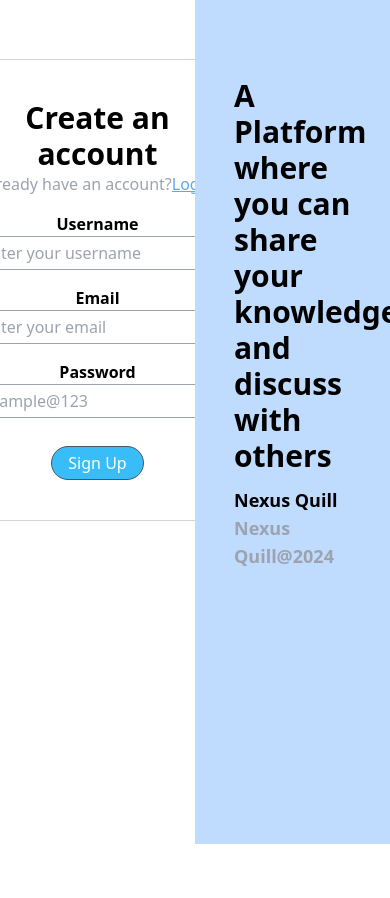
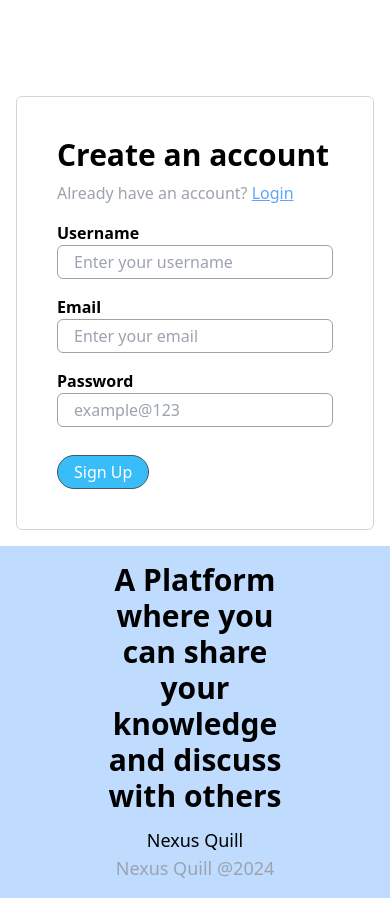
Before and after one commit to Ayushjodd/Nexus-Quill, a React (Vite) app in the folder frontend/: page /signup in a window 390 px wide. Before the commit the page ends 844 px from the top, so only its background shows below. Built offline with nearby package versions, Linux system fonts and the light colour scheme.

Commit message:
responsiveness added in signup and signin page

```diff
--- a/frontend/src/Routes/Signin.tsx
+++ b/frontend/src/Routes/Signin.tsx
@@ -1,3 +1,4 @@
+import React from "react";
 import { useNavigate } from "react-router-dom";
 
 function Signin() {
@@ -41,12 +42,13 @@
             </div>
           </div>
         </div>
-        <div className="hidden md:flex md:w-1/2 bg-blue-200 justify-center items-center">
-          <div className="font-bold text-3xl mx-10 text-center">
-            A Platform where you can share your knowledge and discuss with
-            others
+        <div className="flex justify-center items-center w-full md:w-1/2 bg-blue-200 p-4 md:p-0">
+          <div className="text-center mx-[20%] md:mx-0 md:w-[80%] lg:w-[60%]">
+            <div className="font-bold text-3xl">
+              A Platform where you can share your knowledge and discuss with others
+            </div>
             <div className="text-lg pt-3">Nexus Quill</div>
-            <div className="text-gray-400 text-lg">Nexus Quill@2024</div>
+            <div className="text-gray-400 text-lg">Nexus Quill @2024</div>
           </div>
         </div>
       </div>
--- a/frontend/src/Routes/Signup.tsx
+++ b/frontend/src/Routes/Signup.tsx
@@ -6,14 +6,15 @@
   const handleLoginClick = () => {
     navigate("/signin");
   };
+
   return (
     <>
-      <div className="h-screen flex">
-        <div className="w-1/2 justify-items-center text-center">
-          <div className=" border-gray-300 mx-72 mt-[30%] rounded-md p-10 border-[0.1px]">
+      <div className="h-screen flex flex-col md:flex-row">
+        <div className="flex justify-center items-center w-full md:w-1/2 p-4">
+          <div className="border-gray-300 mt-20 md:mt-0 rounded-md p-10 border-[0.1px] w-full max-w-md">
             <div className="text-3xl font-bold">Create an account</div>
-            <div className="text-gray-400">
-              Already have an account?
+            <div className="text-gray-400 mt-2">
+              Already have an account?{' '}
               <span
                 onClick={handleLoginClick}
                 className="text-blue-400 underline hover:text-blue-500 cursor-pointer"
@@ -24,32 +25,35 @@
             <div className="font-bold pt-4">Username</div>
             <input
               type="text"
-              placeholder="enter your username"
-              className="border border-gray-400 rounded-md  p-1 px-4"
-            ></input>
+              placeholder="Enter your username"
+              className="border border-gray-400 rounded-md p-1 px-4 w-full"
+            />
             <div className="font-bold pt-4">Email</div>
             <input
               type="text"
-              placeholder="enter your email"
-              className="border border-gray-400 rounded-md p-1 px-4"
-            ></input>
+              placeholder="Enter your email"
+              className="border border-gray-400 rounded-md p-1 px-4 w-full"
+            />
             <div className="font-bold pt-4">Password</div>
             <input
+              type="password"
               placeholder="example@123"
-              className="border border-gray-400 p-1 rounded-md  px-4"
-            ></input>
+              className="border border-gray-400 p-1 rounded-md px-4 w-full"
+            />
             <div className="pt-3">
-              <button className=" bg-sky-400 rounded-full px-4 py-1 mt-4 text-white hover:bg-sky-500  border-gray-600 border-[0.5px]">
+              <button className="bg-sky-400 rounded-full px-4 py-1 mt-4 text-white hover:bg-sky-500 border-gray-600 border-[0.5px]">
                 Sign Up
               </button>
             </div>
           </div>
         </div>
-        <div className="w-1/2 bg-blue-200 justify-center items-center">
-          <div className="font-bold text-3xl mx-[20%] mt-[40%]">
-          A Platform where you can share your knowledge and discuss with others
+        <div className="flex justify-center items-center w-full md:w-1/2 bg-blue-200 p-4 md:p-0">
+          <div className="text-center mx-[20%] md:mx-0 md:w-[80%] lg:w-[60%]">
+            <div className="font-bold text-3xl">
+              A Platform where you can share your knowledge and discuss with others
+            </div>
             <div className="text-lg pt-3">Nexus Quill</div>
-            <div className="text-gray-400 text-lg">Nexus Quill@2024</div>
+            <div className="text-gray-400 text-lg">Nexus Quill @2024</div>
           </div>
         </div>
       </div>
```
